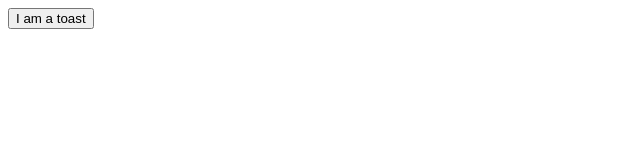
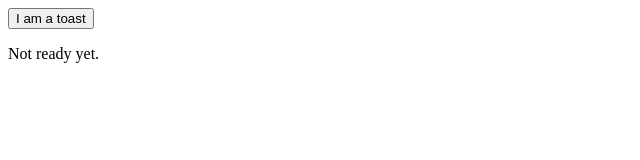
Before and after one commit to CoolDeveloper101/javascript-toasts, a plain HTML site: page index.html in a window 1280 px wide. Shown: the whole page, without its empty margins (0-640 px from the left). Drawn offline with Linux system fonts and the light colour scheme.

Commit message:
Update index.html

```diff
--- a/index.html
+++ b/index.html
@@ -1 +1,2 @@
 <button>I am a toast</button>
+<p>Not ready yet.</p>
```
